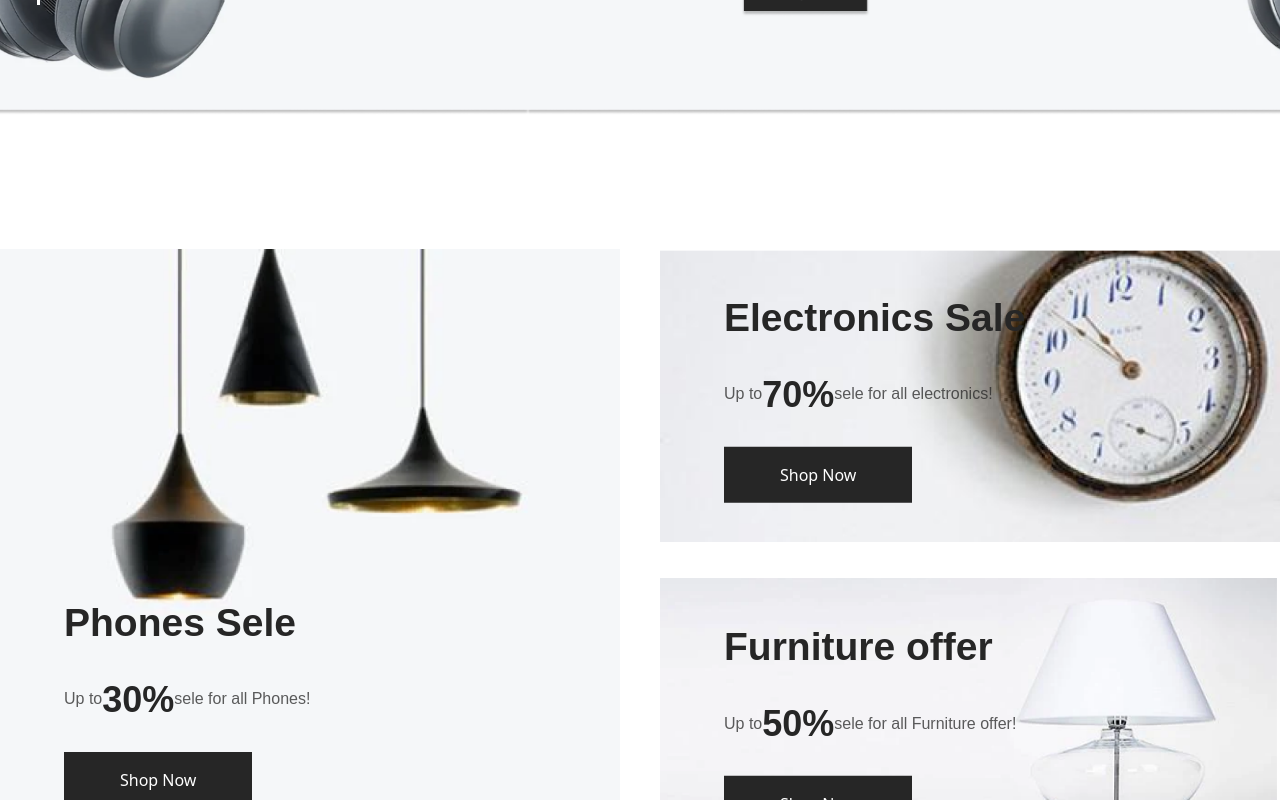
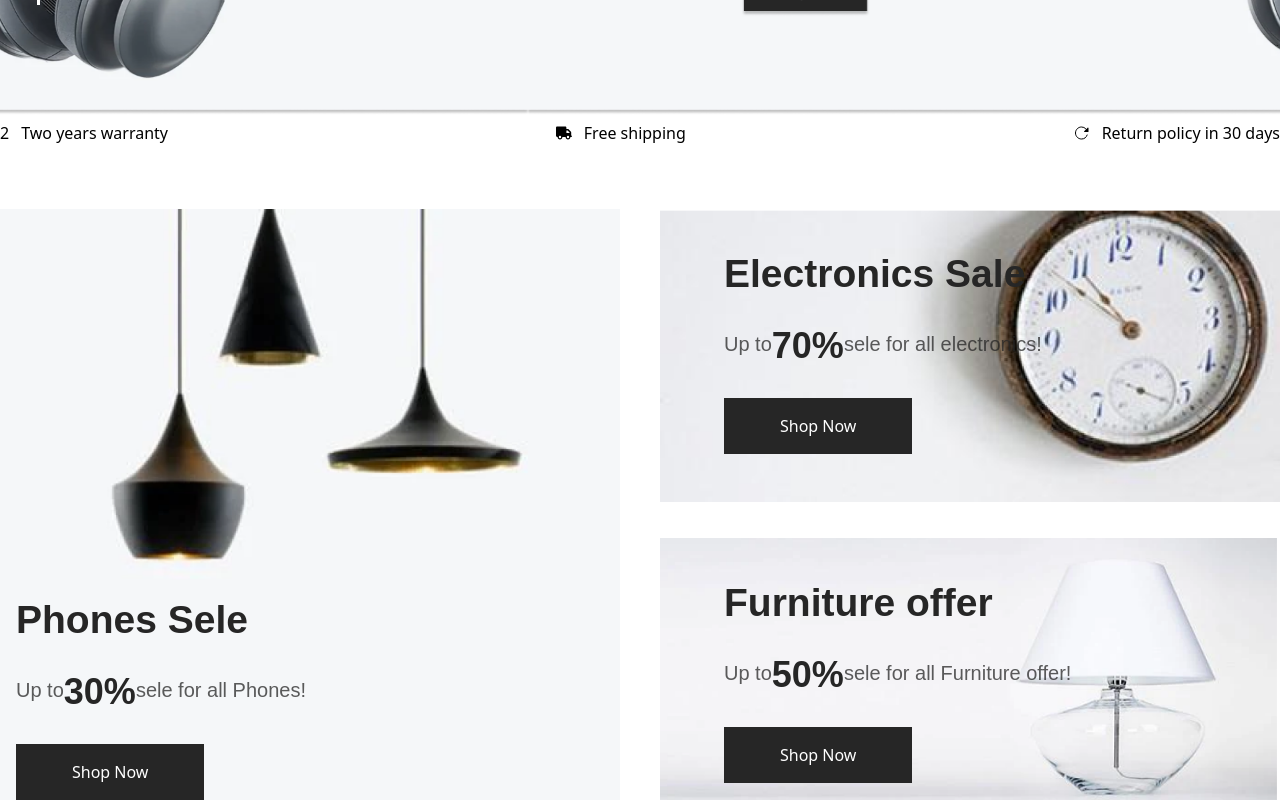
Before and after one commit to mdarafat2201/oreby1, a React (Vite) app: page / in a window 1280 px wide. Shown: the part 480-1280 px from the top of the page. Built offline with nearby package versions, Linux system fonts and the light colour scheme.

Commit message:
seleinfu r don

```diff
--- a/src/Component/CommonConponent/Overlay.jsx
+++ b/src/Component/CommonConponent/Overlay.jsx
@@ -11,10 +11,10 @@ const Overlay = ({
   return (
     <>
       <div className={`absolute ${className}`}>
-        <h3 className="text-main_font_color font-bold font-DMsans text-[39px]">
+        <h3 className="text-main_font_color font-bold font-DMsans text-2xl lg:text-[39px]">
           {titel ? titel : "Phones Sele"}
         </h3>
-        <p className="mt-7 text-main_font_color font-normal font-DMsans text-base mb-8">
+        <p className="pt-2 lg:mt-7 text-main_font_color font-normal font-DMsans text-[15px] lg:text-[20px] mb-3 lg:mb-8">
           <span className="opacity-75">{discountdetilsFost}</span>
 
           <span className="font-bold text-4xl align-middle">
@@ -24,7 +24,7 @@ const Overlay = ({
         </p>
         <Button
           className={
-            "py-4 px-14 bg-main_font_color text-main_bg_color hover:bg-slate-700"
+            "py-2 px-6  lg:py-4 lg:px-14 bg-main_font_color text-main_bg_color hover:bg-slate-700"
           }
           title={btnTitle}
         />
--- a/src/Component/CommonConponent/ShippingItem.jsx
+++ b/src/Component/CommonConponent/ShippingItem.jsx
@@ -1,7 +1,12 @@
 import React from "react";
-
-const ShippingItem = ({ className, children }) => {
-  return <div className={className}>{children}</div>;
+import { FaTruck } from "react-icons/fa6";
+const ShippingItem = ({ className, icon, title }) => {
+  return (
+    <div className={className}>
+      <span>{icon ? icon : <FaTruck />}</span>
+      <h2>{title ? title : "Two years warranty"}</h2>
+    </div>
+  );
 };
 
 export default ShippingItem;
--- a/src/Component/MenuBar/MenuBar.jsx
+++ b/src/Component/MenuBar/MenuBar.jsx
@@ -138,10 +138,11 @@ const MenuBar = () => {
                   <FaShoppingCart className={`${Cart && "text-green-500"}`} />
                 </div>
 
+                {Cart && (
                   <div
-                  className={`text-main_bg_color transition-all absolute top-14 z-10  w-[100vw] sm:w-fit ${
-                    Cart ? "right-[-35px]" : "right-[400px]"
-                  }`}
+                    className={`text-main_bg_color right-[-35px] absolute top-14 z-10  w-[100vw] sm:w-fit
+
+                  `}
                   >
                     <Flex
                       className={"items-center justify-around p-4 bg-[#F5F5F3]"}
@@ -187,6 +188,7 @@ const MenuBar = () => {
                       </Flex>
                     </div>
                   </div>
+                )}
               </div>
             </Flex>
           </Flex>
--- a/src/Component/SeleInfu/SeleInfu.jsx
+++ b/src/Component/SeleInfu/SeleInfu.jsx
@@ -7,16 +7,16 @@ import Overlay from "../CommonConponent/Overlay";
 const SeleInfo = () => {
   return (
     <>
-      <div className="py-32">
+      <div className="lg:py-16 py-10">
         <div className="container">
-          <Flex className={"gap-x-10"}>
+          <Flex className={"gap-x-6 lg:gap-x-10 flex-col sm:flex-row gap-y-4"}>
             <div className="w-full relative">
               <picture>
                 <img src={SeleLeftimg} alt={SeleLeftimg} />
               </picture>
 
               <Overlay
-                className="absolute bottom-16 left-16"
+                className=" bottom-8 left-4"
                 titel="Phones Sele"
                 discountdetilsFost={`Up to`}
                 discountdetilslost={`sele for all Phones!`}
@@ -26,13 +26,13 @@ const SeleInfo = () => {
             </div>
 
             <div className="w-full ">
-              <Flex className={"flex-col gap-y-9"}>
+              <Flex className={"flex-col gap-y-4 lg:gap-y-9"}>
                 <div className="w-full relative ">
                   <picture>
                     <img src={electronicImg} alt={electronicImg} />
                   </picture>
                   <Overlay
-                    className="absolute top-1/2 -translate-y-1/2 left-16"
+                    className="  top-1/2 -translate-y-1/2 left-4 lg:left-16"
                     titel="Electronics Sale"
                     discountdetilsFost={`Up to`}
                     discountdetilslost={`sele for all electronics!`}
@@ -45,7 +45,7 @@ const SeleInfo = () => {
                     <img src={FurnitureImg} alt={FurnitureImg} />
                   </picture>
                   <Overlay
-                    className="absolute top-1/2 -translate-y-1/2 left-16"
+                    className=" top-1/2 -translate-y-1/2 left-4 lg:left-16"
                     titel="Furniture offer"
                     discountdetilsFost={`Up to`}
                     discountdetilslost={`sele for all Furniture offer!`}
--- a/src/Component/Shipping/Shipping.jsx
+++ b/src/Component/Shipping/Shipping.jsx
@@ -2,14 +2,9 @@ import React from "react";
 import Flex from "../CommonConponent/Flex";
 import ShippingItem from "../CommonConponent/ShippingItem";
 import { FaTruck } from "react-icons/fa6";
+import { IoReload } from "react-icons/io5";
 
 const Shipping = () => {
-  const data = [
-    { id: 1, icon: <FaTruck />, title: "Two years warranty" },
-    { id: 1, icon: <FaTruck />, title: "Two years warranb bv   vnty" },
-    { id: 1, icon: <FaTruck />, title: "Two years warranty" },
-  ];
-
   return (
     <>
       <div>
@@ -19,23 +14,21 @@ const Shipping = () => {
               " flex-col sm:flex-row gap-y-3 justify-between items-center"
             }
           >
-            {data?.map((item) => {
-              <ShippingItem
-                className={"flex gap-x-3 items-center"}
-                key={item.id}
-              >
-                <span>{item.icon}</span>
-                <p>{item.title}</p>
-              </ShippingItem>;
-            })}
-
-            {/* {[...Array(3)].map((_, index) => (
-              <ShippingItem
-                className={"flex gap-x-3 items-center"}
-                icom={<FaTruck />}
-                title={"Two years warranty"}
-              />
-            ))} */}
+            <ShippingItem
+              className={"flex gap-x-3 items-center cursor-pointer"}
+              icon={"2"}
+              title={"Two years warranty"}
+            />
+            <ShippingItem
+              className={"flex gap-x-3 items-center cursor-pointer"}
+              icon={<FaTruck />}
+              title={"Free shipping"}
+            />
+            <ShippingItem
+              className={"flex gap-x-3 items-center cursor-pointer"}
+              icon={<IoReload />}
+              title={"Return policy in 30 days"}
+            />
           </Flex>
         </div>
       </div>
```
Lines whose indentation alone changed are shown as unchanged.
